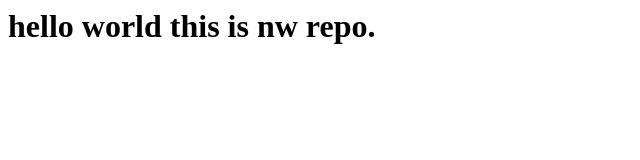
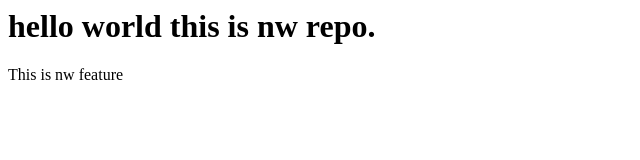
Before and after one commit to Abhay0708/localRepo, a plain HTML site: page index.html in a window 1280 px wide. Shown: the full height of the page, 0-640 px from the left. Drawn offline with Linux system fonts and the light colour scheme.

Commit message:
Add new feature

```diff
--- a/index.html
+++ b/index.html
@@ -1 +1,2 @@
 <h1>hello world this is nw repo.</h1>
+<p>This is nw feature</p>
```
